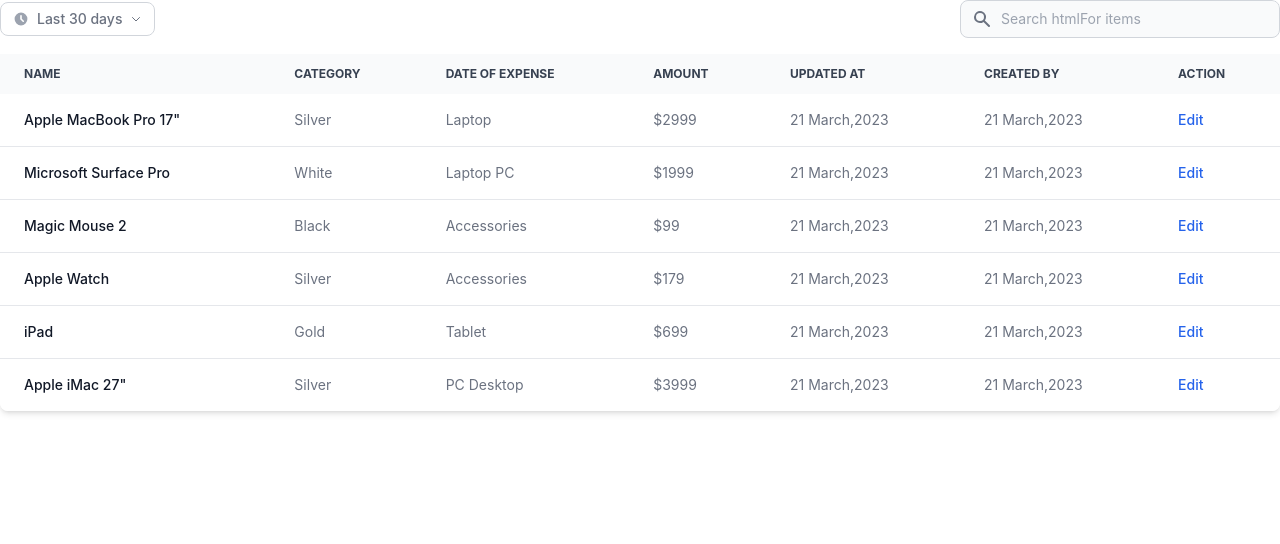
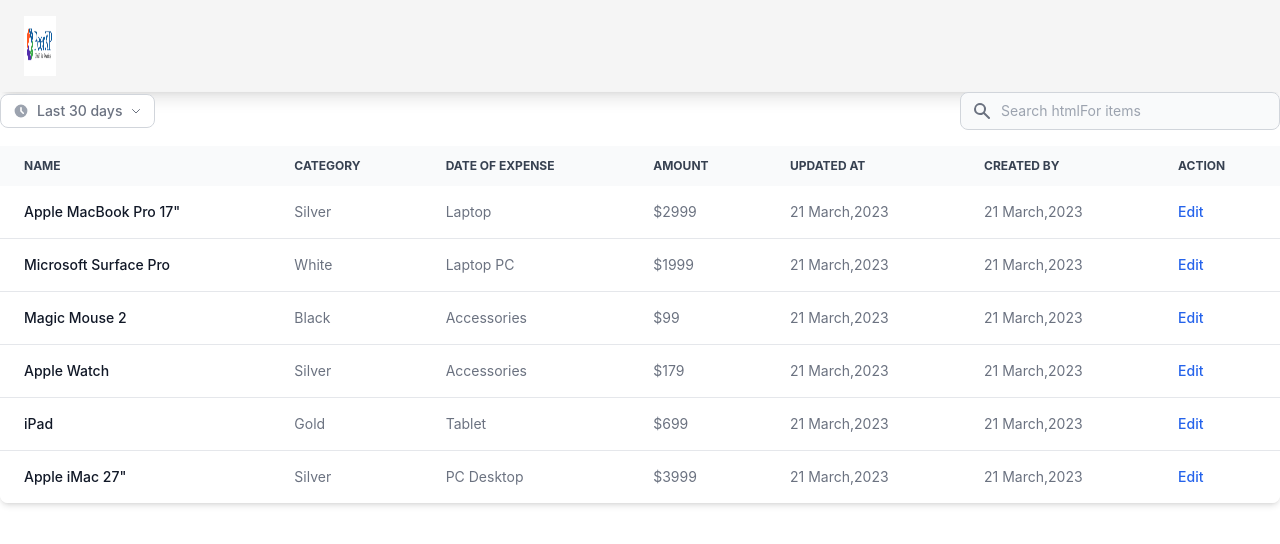
Before and after one commit to shiv-das/myExpenseManager, a Next.js app in the folder frontend/my-expense-manager-frontend/: page /list in a window 1280 px wide. Shown: the top 544 px of the page. Built offline with nearby package versions, Linux system fonts and the light colour scheme; sample sign-in values are in the browser's storage.

Commit message:
added commonheader component

```diff
--- /dev/null
+++ b/frontend/my-expense-manager-frontend/components/CommonHeader.js
@@ -0,0 +1,33 @@
+import * as React from "react";
+import Image from "next/image";
+
+const styles = {
+  common_header_logo: {
+    width: "20%",
+    height: "60px",
+    cursor: "pointer",
+  },
+};
+
+export default function CommonHeader() {
+  return (
+    <nav className="relative flex w-full flex-wrap items-center justify-between bg-neutral-100 py-4 text-neutral-500 shadow-lg hover:text-neutral-700 focus:text-neutral-700 dark:bg-neutral-600">
+      <div className="flex w-full flex-wrap items-center justify-between px-6">
+        <div className="items-center">
+          <a
+            className="mt-2 mr-1 flex items-center text-neutral-900 hover:text-neutral-900 focus:text-neutral-900 lg:mt-0"
+            href="#"
+          >
+            <img
+              className="items-center"
+              src="logo.png"
+              style={styles["common_header_logo"]}
+              alt=""
+              loading="lazy"
+            />
+          </a>
+        </div>
+      </div>
+    </nav>
+  );
+}
--- a/frontend/my-expense-manager-frontend/pages/list.js
+++ b/frontend/my-expense-manager-frontend/pages/list.js
@@ -2,6 +2,7 @@
 
 import { AppContext } from "../AppContext";
 import { auth, fetchPatients, searchPatients } from "../actions";
+import CommonHeader from "../components/CommonHeader";
 
 const styles = {
   table: {
@@ -24,6 +25,8 @@
   }, []);
 
   return (
+    <div>
+      <CommonHeader />
       <div className="relative overflow-x-auto shadow-md sm:rounded-lg">
         <div className="flex items-center justify-between pb-4">
           <div>
@@ -41,7 +44,7 @@
                 xmlns="http://www.w3.org/2000/svg"
               >
                 <path
-                fill-rule="evenodd"
+                  fillRule="evenodd"
                   d="M10 18a8 8 0 100-16 8 8 0 000 16zm1-12a1 1 0 10-2 0v4a1 1 0 00.293.707l2.828 2.829a1 1 0 101.415-1.415L11 9.586V6z"
                   clipRule="evenodd"
                 ></path>
@@ -331,5 +334,6 @@
           </tbody>
         </table>
       </div>
+    </div>
   );
 }
```
Lines whose indentation alone changed are shown as unchanged.
